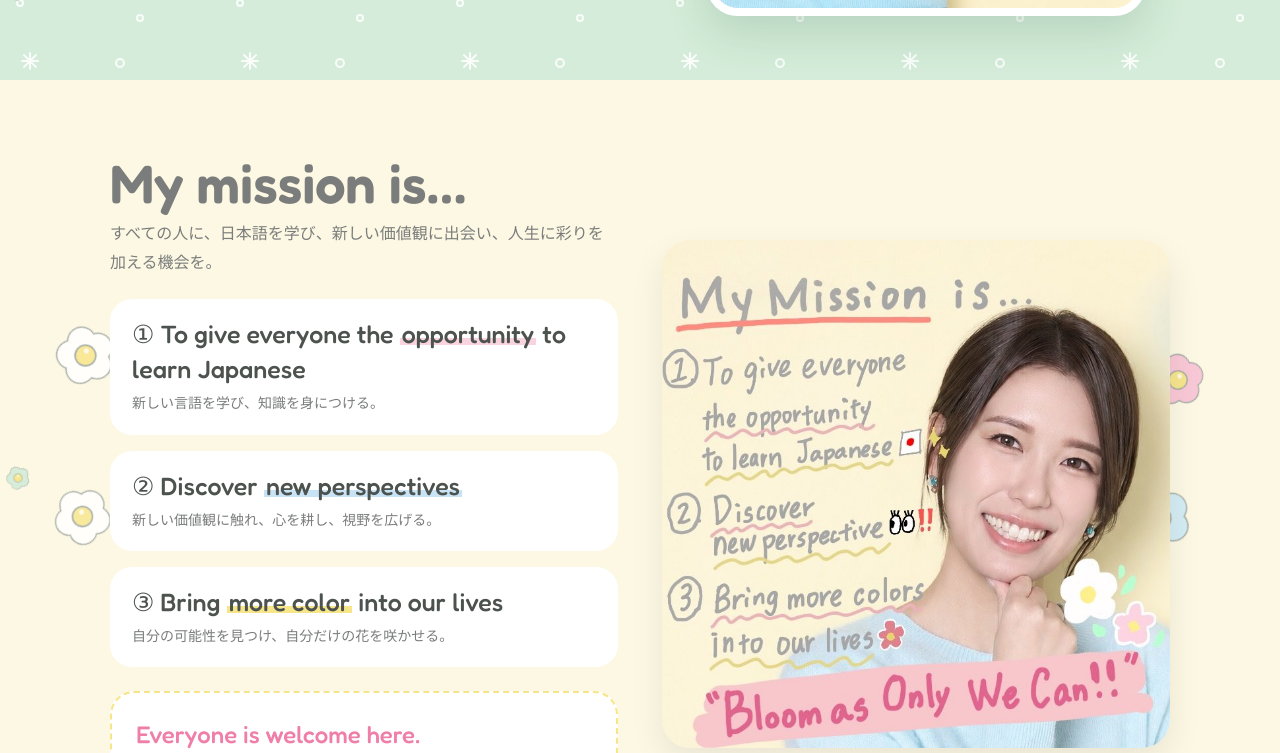
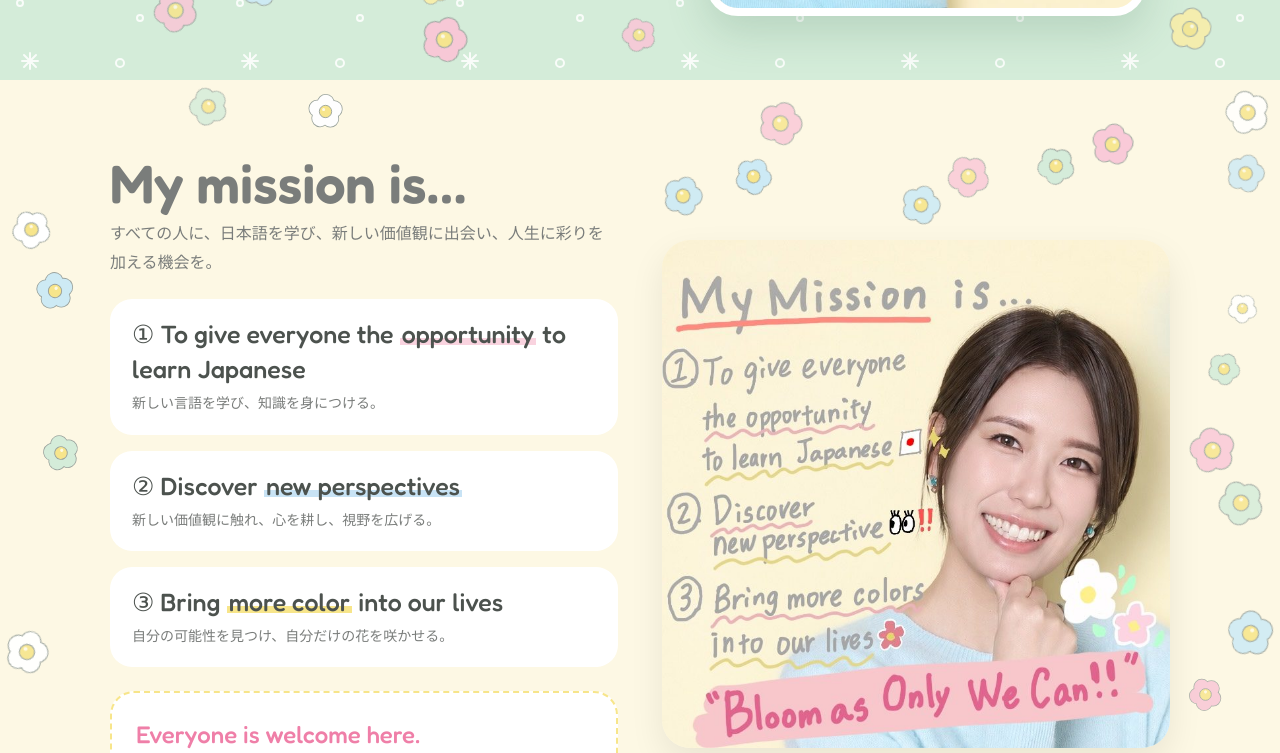
Before and after one commit to japanese-with-daisy/japanese-with-daisy.github.io, a plain HTML site: page index.html in a window 1280 px wide. Shown: the part 692-1445 px from the top of the page. Drawn offline with Linux system fonts and the light colour scheme; a web font is replaced by a local one.

Commit message:
More daisies with no overlap; School Life theme last

```diff
--- a/index.html
+++ b/index.html
@@ -142,7 +142,7 @@ section>.wrap,header.hero>.wrap,footer>.wrap{position:relative;z-index:1}
 .fact span{color:var(--pencil);font-size:14px}
 
 /* themes */
-.themes{display:grid;grid-template-columns:repeat(auto-fill,minmax(200px,1fr));gap:16px}
+.themes{display:grid;grid-template-columns:repeat(auto-fit,minmax(180px,1fr));gap:16px}
 .theme{background:var(--white);border-radius:24px;padding:22px 20px;min-width:0}
 .theme .ic{font-size:28px;line-height:1}
 .theme h3{font-weight:700;font-size:16px;margin-top:10px;line-height:1.4}
@@ -327,11 +327,11 @@ footer .tl{margin-top:8px;font-family:var(--hand);font-weight:700;color:var(--pi
     <div class="wrap">
       <div class="head"><h2>Five seeds I plant <span class="fl" data-fl="white"></span></h2><p class="ja">いっしょに学んでいく5つのテーマ</p></div>
       <div class="themes">
-        <div class="theme"><div class="ic">🏫</div><h3>Real Japanese School Life</h3><p>School lunch, cleaning time, clubs and a teacher's day, from someone who taught in Japanese public schools.</p></div>
         <div class="theme"><div class="ic">✏️</div><h3>Learn Japanese with Daisy</h3><p>Beginner grammar, what Duolingo leaves out, JLPT N5 and natural everyday expressions.</p></div>
         <div class="theme"><div class="ic">🧠</div><h3>Learn Japanese Smarter</h3><p>Memory, habits, review and motivation, explained through psychology and learning science.</p></div>
         <div class="theme"><div class="ic">🗾</div><h3>Japanese Culture &amp; Education</h3><p>Culture, society and schools seen through comparative education, strengths and challenges alike.</p></div>
         <div class="theme"><div class="ic"><span class="fl" data-fl="white"></span></div><h3>Language, Life &amp; Growth</h3><p>How a new language opens doors to new people, places and possibilities.</p></div>
+        <div class="theme"><div class="ic">🏫</div><h3>Real Japanese School Life</h3><p>School lunch, cleaning time, clubs and a teacher's day, from someone who taught in Japanese public schools.</p></div>
       </div>
     </div>
   </section>
@@ -436,17 +436,56 @@ function flower(c){
   return `<svg viewBox="0 0 60 60" aria-hidden="true">${pet}<circle cx="30" cy="30" r="9.5" fill="#f7e58a" stroke="#9aa39d" stroke-width="1.4"/><circle cx="27" cy="27" r="2.4" fill="#ffffff" opacity=".8"/></svg>`;
 }
 document.querySelectorAll(".fl[data-fl]").forEach(e=>e.innerHTML=flower(e.dataset.fl));
-let seed=7;const rnd=()=>{seed=(seed*9301+49297)%233280;return seed/233280;};
+// ---------- scattered daisies: placed only in empty space, never on top of text, pictures or each other ----------
 const palettes={"bg-mint":["white","pink","sky","yellow"],"bg-cream":["white","pink","mint","sky"],"bg-sky":["white","pink","yellow","mint"],"bg-white":["mint","pink","sky","yellow"]};
-document.querySelectorAll("section,header.hero,footer").forEach(sec=>{
-  const key=Object.keys(palettes).find(k=>sec.classList.contains(k))||"bg-white";const pal=palettes[key];
-  const n=sec.classList.contains("hero")?9:6;
-  for(let i=0;i<n;i++){const d=document.createElement("div");const sz=Math.round(22+rnd()*46);
-    const left=i%2===0?rnd()*9:91-rnd()*9,top=6+rnd()*84;
-    d.className="deco"+(sz>50?" spin":"")+(i>3?" hide-sm":"");
-    d.style.cssText=`width:${sz}px;height:${sz}px;left:${left}%;top:${top}%;transform:rotate(${Math.round(rnd()*70)}deg);opacity:${(.75+rnd()*.25).toFixed(2)}`;
-    d.innerHTML=flower(pal[i%pal.length]);sec.appendChild(d);}
-});
+const GAP_CONTENT=10, GAP_FLOWER=8;
+function obstacles(sec,base){
+  const out=[];
+  sec.querySelectorAll(".wrap *").forEach(el=>{
+    if(el.closest(".deco"))return;
+    const r=el.getBoundingClientRect();if(!r.width||!r.height)return;
+    const cs=getComputedStyle(el);if(cs.visibility==="hidden")return;
+    const hasText=[...el.childNodes].some(n=>n.nodeType===3&&n.textContent.trim());
+    const boxy=cs.backgroundColor!=="rgba(0, 0, 0, 0)"||parseFloat(cs.borderTopWidth)>0||cs.boxShadow!=="none"||cs.backgroundImage!=="none";
+    if(hasText||boxy||/^(IMG|svg|SVG|CANVAS|BUTTON|INPUT|TEXTAREA|SELECT|LI)$/.test(el.tagName))
+      out.push({x:r.left-base.left-GAP_CONTENT,y:r.top-base.top-GAP_CONTENT,w:r.width+GAP_CONTENT*2,h:r.height+GAP_CONTENT*2});
+  });
+  return out;
+}
+function placeDecos(){
+  const phone=window.innerWidth<700;
+  document.querySelectorAll("section,header.hero,footer").forEach((sec,si)=>{
+    sec.querySelectorAll(":scope > .deco").forEach(d=>d.remove());
+    const base=sec.getBoundingClientRect();
+    if(!base.width||!base.height)return;
+    let seed=17+si*131;const rnd=()=>{seed=(seed*9301+49297)%233280;return seed/233280;};
+    const key=Object.keys(palettes).find(k=>sec.classList.contains(k))||"bg-white";const pal=palettes[key];
+    const obs=obstacles(sec,base),placed=[];
+    const W=base.width,H=base.height;
+    const want=Math.max(10,Math.min(phone?26:34,Math.round(W*H/(phone?13000:28000))));
+    const minS=phone?16:20,maxS=phone?34:52;
+    for(let i=0;i<want;i++){
+      for(let t=0;t<120;t++){
+        const s=Math.round(maxS-(maxS-minS)*Math.min(1,t/60)-rnd()*(phone?8:14));
+        const sz=Math.max(minS,s),x=4+rnd()*(W-sz-8),y=4+rnd()*(H-sz-8);
+        const hit=obs.some(o=>x<o.x+o.w&&x+sz>o.x&&y<o.y+o.h&&y+sz>o.y)
+          ||placed.some(p=>{const dx=(x+sz/2)-(p.x+p.s/2),dy=(y+sz/2)-(p.y+p.s/2);return Math.hypot(dx,dy)<(sz+p.s)/2+GAP_FLOWER;});
+        if(hit)continue;
+        placed.push({x,y,s:sz});
+        const d=document.createElement("div");
+        d.className="deco"+(sz>44?" spin":"");
+        d.style.cssText=`width:${sz}px;height:${sz}px;left:${x.toFixed(1)}px;top:${y.toFixed(1)}px;transform:rotate(${Math.round(rnd()*70)}deg);opacity:${(.8+rnd()*.2).toFixed(2)}`;
+        d.innerHTML=flower(pal[placed.length%pal.length]);sec.appendChild(d);
+        break;
+      }
+    }
+  });
+}
+let decoTimer=null;
+function scheduleDecos(){clearTimeout(decoTimer);decoTimer=setTimeout(()=>requestAnimationFrame(placeDecos),120);}
+window.addEventListener("resize",scheduleDecos);
+window.addEventListener("load",scheduleDecos);
+if(document.fonts&&document.fonts.ready)document.fonts.ready.then(scheduleDecos);
 
 // ---------- pages ----------
 const views=[...document.querySelectorAll(".view")];
@@ -457,6 +496,7 @@ function show(){
   document.querySelectorAll("[data-link]").forEach(a=>a.toggleAttribute("aria-current",a.dataset.link===v.dataset.view)||a.setAttribute("aria-current","page"));
   document.querySelectorAll("[data-link]").forEach(a=>{if(a.dataset.link===v.dataset.view)a.setAttribute("aria-current","page");else a.removeAttribute("aria-current");});
   window.scrollTo(0,0);
+  scheduleDecos();
 }
 window.addEventListener("hashchange",show);show();
 
@@ -507,6 +547,8 @@ fetch("gallery.json",{cache:"no-cache"}).then(r=>r.ok?r.json():[]).then(list=>{
     const who=document.createElement("div");who.className="who";const sp=document.createElement("span");sp.textContent=v.sign||"A Japanese learner";who.appendChild(sp);
     cap.append(q,who);fig.append(img,cap);grid.appendChild(fig);});
   box.appendChild(grid);
+  grid.querySelectorAll("img").forEach(i=>i.addEventListener("load",scheduleDecos));
+  scheduleDecos();
 }).catch(()=>{});
 // count page views per section in Analytics
 window.addEventListener("hashchange",()=>{if(window.gtag)gtag("event","page_view",{page_title:(location.hash||"#home").slice(1),page_location:location.href});});
```
